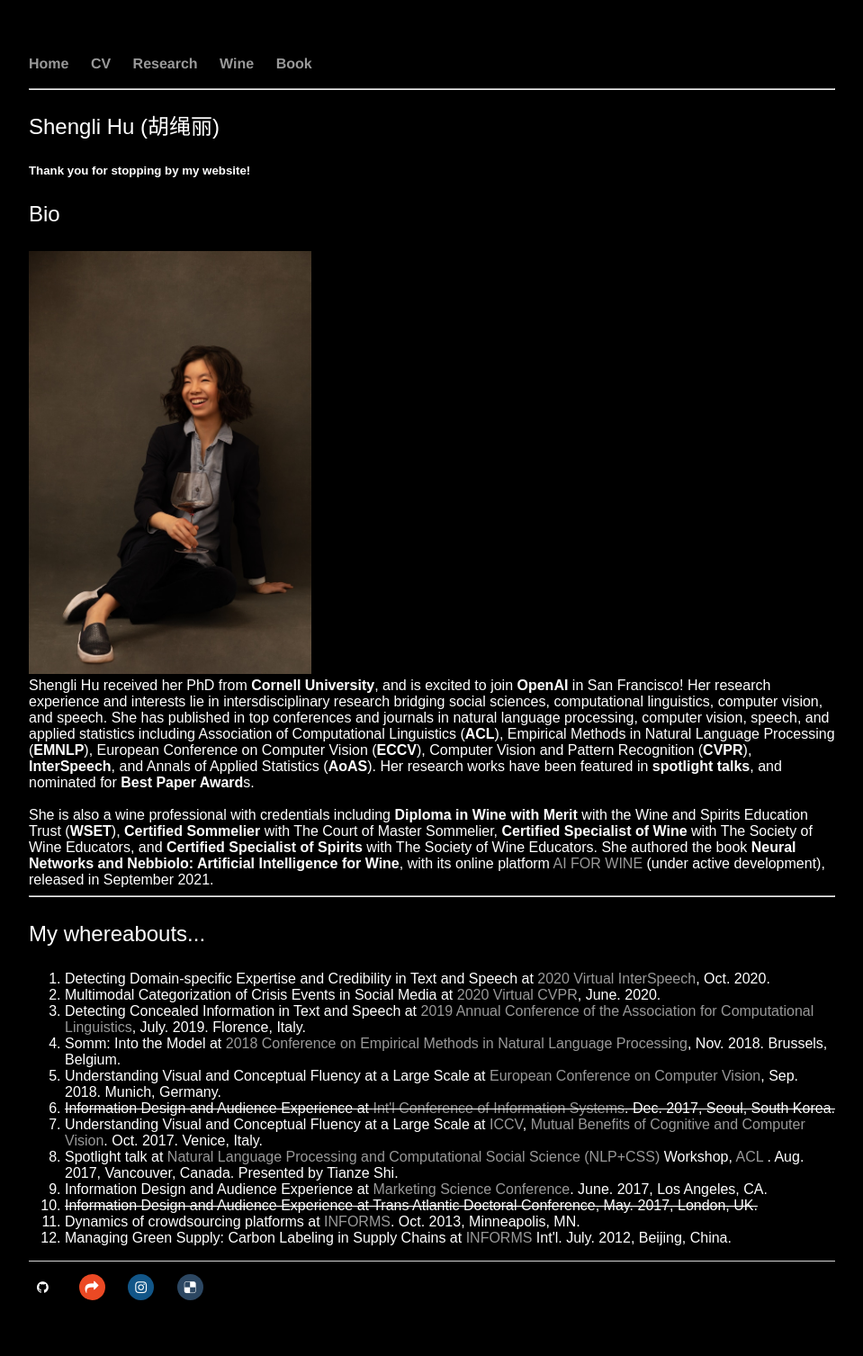
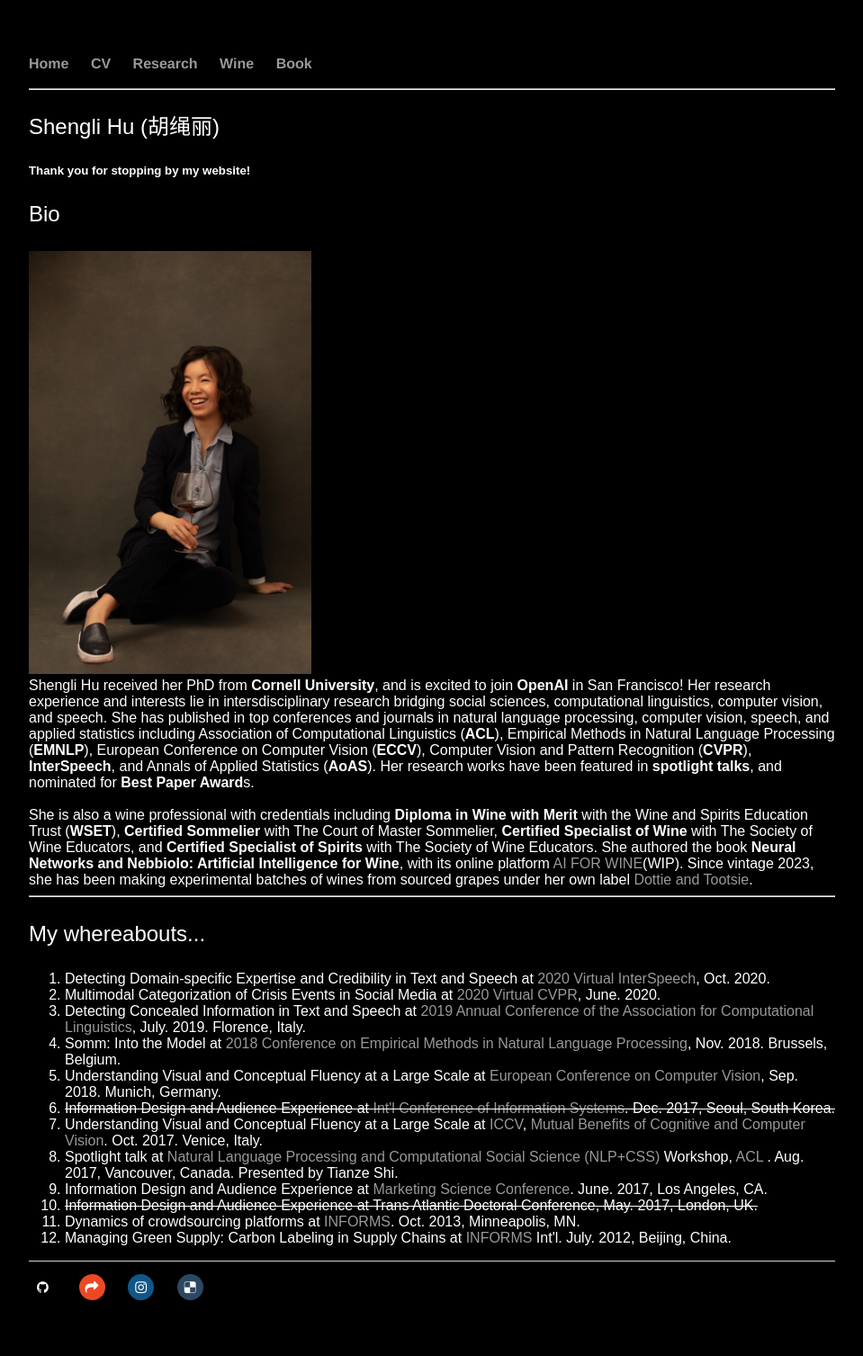
Before and after one commit to shenglih/shenglih.github.io, a Jekyll site: the page built from index.html, in a window 1280 px wide. Shown: the whole page at 90% size, without its empty margins (160-1119 px from the left). Built offline with Jekyll 4.4.1, drawn with Linux system fonts in a browser that asks for light colours; comment, search, counter and statistics services are not loaded.

Commit message:
add more

```diff
--- a/index.html
+++ b/index.html
@@ -24,7 +24,7 @@
  <br>
 
 
-	She is also a wine professional with credentials including <b>Diploma in Wine with Merit</b> with the Wine and Spirits Education Trust (<b>WSET</b>), <b>Certified Sommelier</b> with The Court of Master Sommelier, <b>Certified Specialist of Wine</b> with The Society of Wine Educators, and <b>Certified Specialist of Spirits</b> with The Society of Wine Educators. She authored the book <b>Neural Networks and Nebbiolo: Artificial Intelligence for Wine</b>, with its online platform <a href="https://ai-somm.github.io">AI FOR WINE</a> (under active development), released in September 2021.
+	She is also a wine professional with credentials including <b>Diploma in Wine with Merit</b> with the Wine and Spirits Education Trust (<b>WSET</b>), <b>Certified Sommelier</b> with The Court of Master Sommelier, <b>Certified Specialist of Wine</b> with The Society of Wine Educators, and <b>Certified Specialist of Spirits</b> with The Society of Wine Educators. She authored the book <b>Neural Networks and Nebbiolo: Artificial Intelligence for Wine</b>, with its online platform <a href="https://ai-somm.github.io">AI FOR WINE</a>(WIP). Since vintage 2023, she has been making experimental batches of wines from sourced grapes under her own label <a href="/wine">Dottie and Tootsie</a>.
 
 
 </div>
```
Also changed, not shown: wine/index.html (added, +10 -0 lines).
